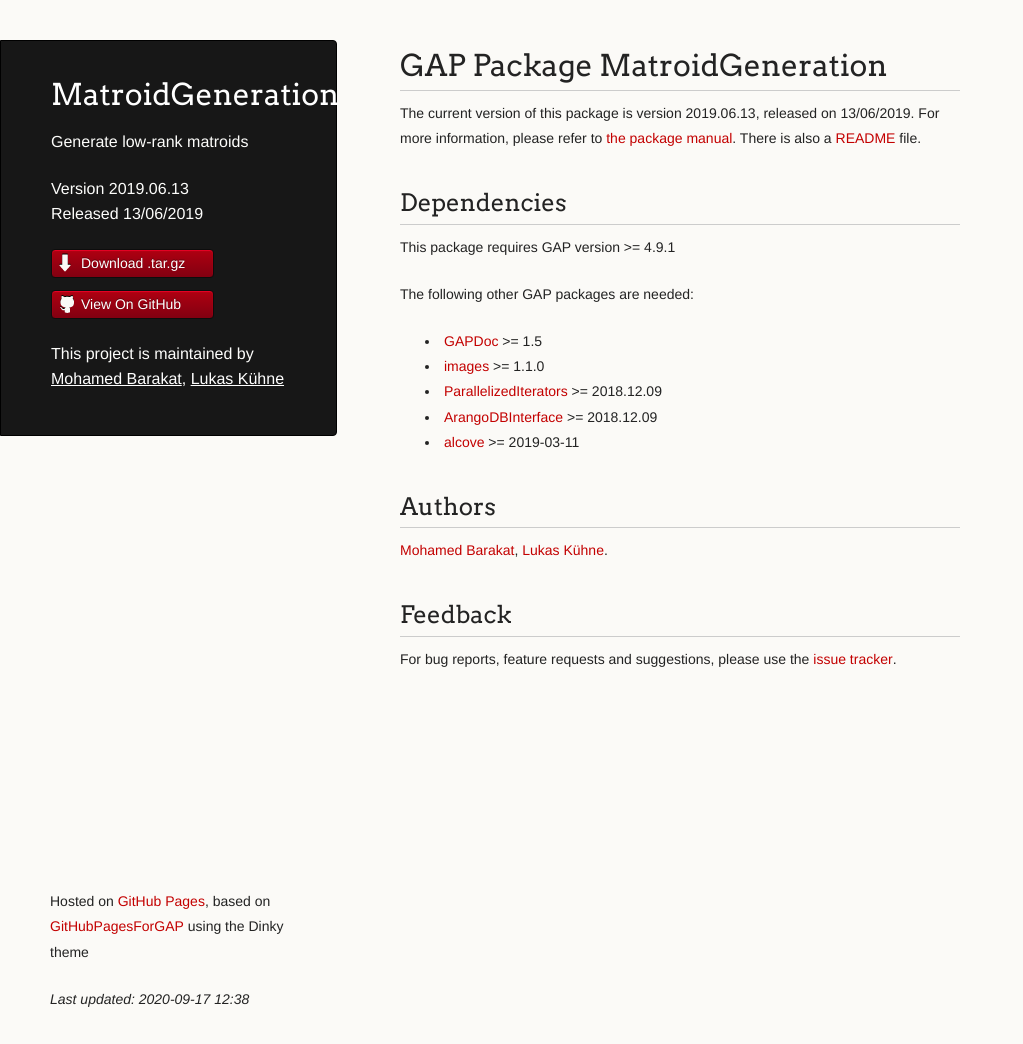
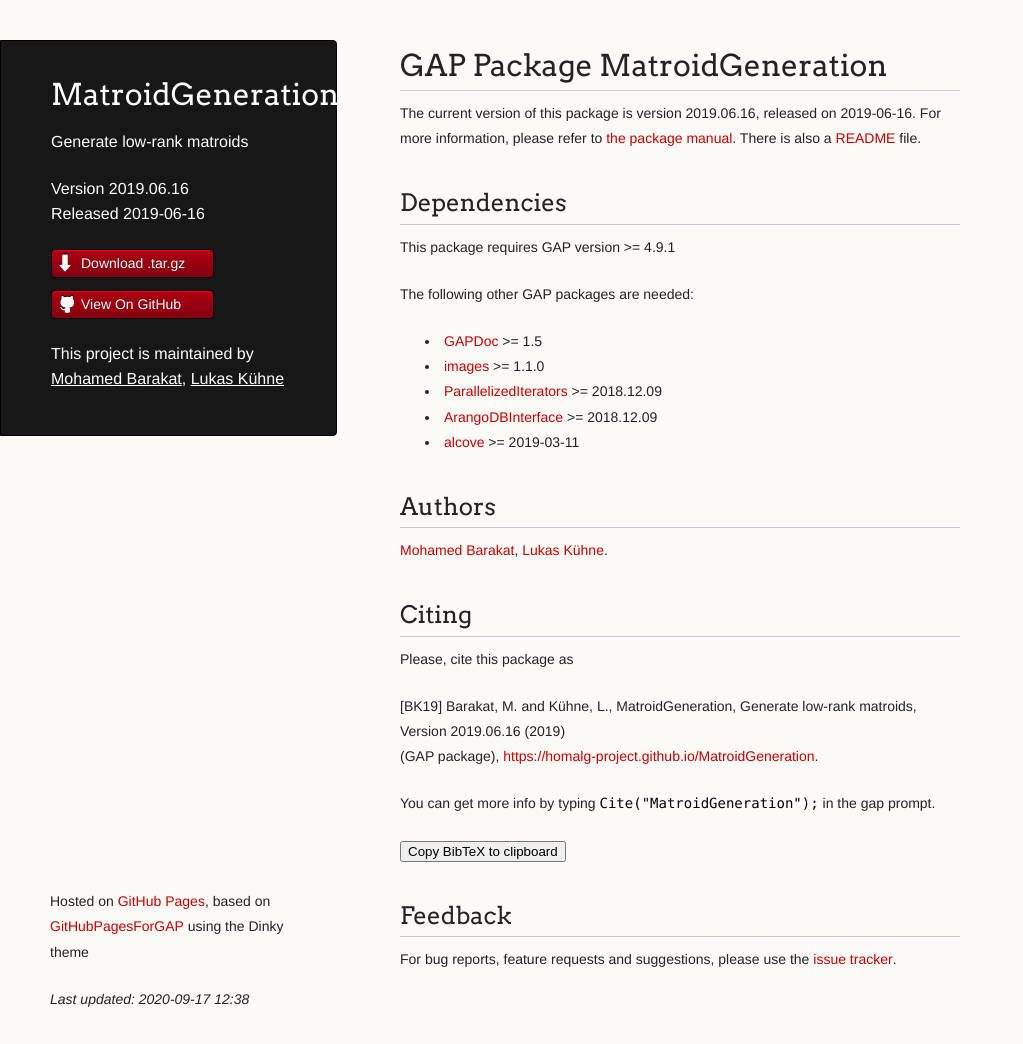
Before and after one commit to homalg-project/MatroidGeneration, a Jekyll site: the page built from index.md, in a window 1280 px wide and 1044 px high. Shown: the whole window, without its empty margins (0-1023 px from the left). Built offline with Jekyll 4.4.1, drawn with Linux system fonts in a browser that asks for light colours; comment, search, counter and statistics services are not loaded; our own code applies the rules of GitHub Pages for plain Markdown files.

Commit message:
Update website for MatroidGeneration 2019.06.16

```diff
--- a/_data/package.yml
+++ b/_data/package.yml
@@ -1,17 +1,19 @@
 name: MatroidGeneration
-version: 2019.06.13
-date: 13/06/2019
-description: Generate low-rank matroids
+version: "2019.06.16"
+license: "GPL-2.0-or-later"
+date: 2019-06-16
+description: |
+    Generate low-rank matroids
 
 authors:
     - name: Mohamed Barakat
-      url: https://mohamed-barakat.github.io
+      url: https://mohamed-barakat.github.io/
     - name: Lukas Kühne
       url: https://github.com/lukaskuehne
 
 maintainers:
     - name: Mohamed Barakat
-      url: https://mohamed-barakat.github.io
+      url: https://mohamed-barakat.github.io/
     - name: Lukas Kühne
       url: https://github.com/lukaskuehne
 
@@ -29,7 +31,7 @@
       url: "https://homalg-project.github.io/ParallelizedIterators"
     - name: "ArangoDBInterface"
       version: ">= 2018.12.09"
-      url: "https://github.com/homalg-project/ArangoDBInterface/"
+      url: "https://homalg-project.github.io/ArangoDBInterface"
     - name: "alcove"
       version: ">= 2019-03-11"
       url: "https://github.com/martin-leuner/alcove"
@@ -40,10 +42,34 @@
 
 downloads:
     - name: .tar.gz
-      url: https://github.com/homalg-project/MatroidGeneration/releases/download/v2019.06.13/MatroidGeneration-2019.06.13.tar.gz
+      url: https://github.com/homalg-project/MatroidGeneration/releases/download/v2019.06.16/MatroidGeneration-2019.06.16.tar.gz
 
-abstract:
+abstract: |
 
 status: dev
 doc-html: doc/chap0.html
 doc-pdf: doc/manual.pdf
+keywords: |
+    matroid generation, low-rank matroids.
+citeas: |
+    <p class='BibEntry'>
+    [<span class='BibKey'>BK19</span>]   <b class='BibAuthor'>Barakat, M. and Kühne, L.</b>,
+     <i class='BibTitle'>MatroidGeneration, Generate low-rank matroids,
+             Version 2019.06.16</i>
+     (<span class='BibYear'>2019</span>)<br />
+    (<span class='BibNote'>GAP package</span>),
+    <span class='BibHowpublished'><a href="https://homalg-project.github.io/MatroidGeneration">https://homalg-project.github.io/MatroidGeneration</a></span>.
+    </p>
+
+
+bibtex: |
+    @misc{ MatroidGeneration2019.06.16,
+      author =           {Barakat, M. and K{\"u}hne, L.},
+      title =            {{MatroidGeneration}, Generate low-rank matroids, {V}ersion 2019.06.16},
+      month =            {Jun},
+      year =             {2019},
+      note =             {GAP package},
+      howpublished =     {\href {https://homalg-project.github.io/MatroidGeneration} {\texttt{https://homalg-project.github.io/}\discretionary {}{}{}\texttt{MatroidGeneration}}},
+      keywords =         {matroid generation, low-rank matroids},
+      printedkey =       {BK19}
+    }
--- a/doc/chap0.html
+++ b/doc/chap0.html
@@ -29,10 +29,10 @@
 <h2>Generate low-rank matroids</h2>
 
 <p>
-    2019.06.13</p>
+    2019.06.16</p>
 
 <p>
-    13 June 2019
+    16 June 2019
   </p>
 
 </div>
@@ -44,7 +44,7 @@
 
   </b>
 <br />Email: <span class="URL"><a href="mailto:mohamed.barakat@uni-siegen.de">mohamed.barakat@uni-siegen.de</a></span>
-<br />Homepage: <span class="URL"><a href="https://mohamed-barakat.github.io">https://mohamed-barakat.github.io</a></span>
+<br />Homepage: <span class="URL"><a href="https://mohamed-barakat.github.io/">https://mohamed-barakat.github.io/</a></span>
 <br />Address: <br />Walter-Flex-Str. 3<br /> 57068 Siegen<br /> Germany<br />
 </p><p><b>
     Lukas Kühne
```
Also changed, not shown: other parts of doc/chap0.html (+1 -1 lines), doc/chap0.txt (+6 -4 lines), doc/chap0_mj.html (+4 -4 lines), README.md, doc/matroid1.png (deleted), doc/matroid2.png (deleted), doc/matroid3.png (deleted), doc/matroid4.png (deleted), doc/matroid5.png (deleted), doc/matroid6.png (deleted), doc/matroid7.png (deleted), 1 other file.
